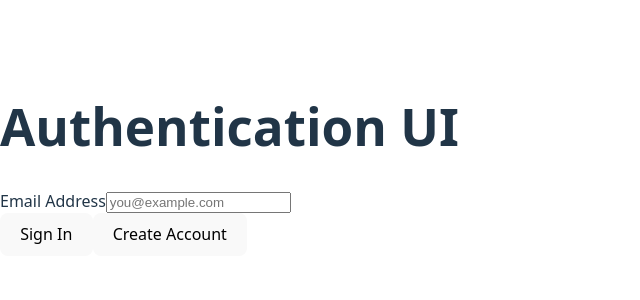
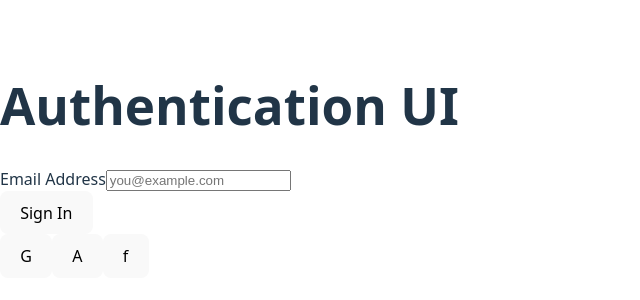
Before and after one commit to guzzkj/auth-forms, a React (Vite) app: page / in a window 1280 px wide. Shown: the part 240-540 px from the top of the page, without its empty margins (0-640 px from the left). Built offline with nearby package versions, Linux system fonts and the light colour scheme.

Commit message:
feat: add reusable social button component

```diff
--- a/src/components/ui/SocialButton.jsx
+++ b/src/components/ui/SocialButton.jsx
@@ -0,0 +1,7 @@
+export default function SocialButton({ label, children }) {
+    return (
+      <button type="button" aria-label={label}>
+        {children}
+      </button>
+    );
+  }
--- a/src/pages/AuthPage.jsx
+++ b/src/pages/AuthPage.jsx
@@ -1,5 +1,6 @@
 import Input from '../components/ui/Input.jsx';
 import Button from '../components/ui/Button.jsx';
+import SocialButton from '../components/ui/SocialButton.jsx';
 
 export default function AuthPage() {
   return (
@@ -8,7 +9,11 @@ export default function AuthPage() {
       <Input id="example-email" label="Email Address"
         name="email" type="email" placeholder="you@example.com" />
       <Button type="button">Sign In</Button>
-      <Button type="submit">Create Account</Button>
+      <div>
+        <SocialButton label="Continue with Google">G</SocialButton>
+        <SocialButton label="Continue with Apple">A</SocialButton>
+        <SocialButton label="Continue with Facebook">f</SocialButton>
+      </div>
     </main>
   );
 }
```
